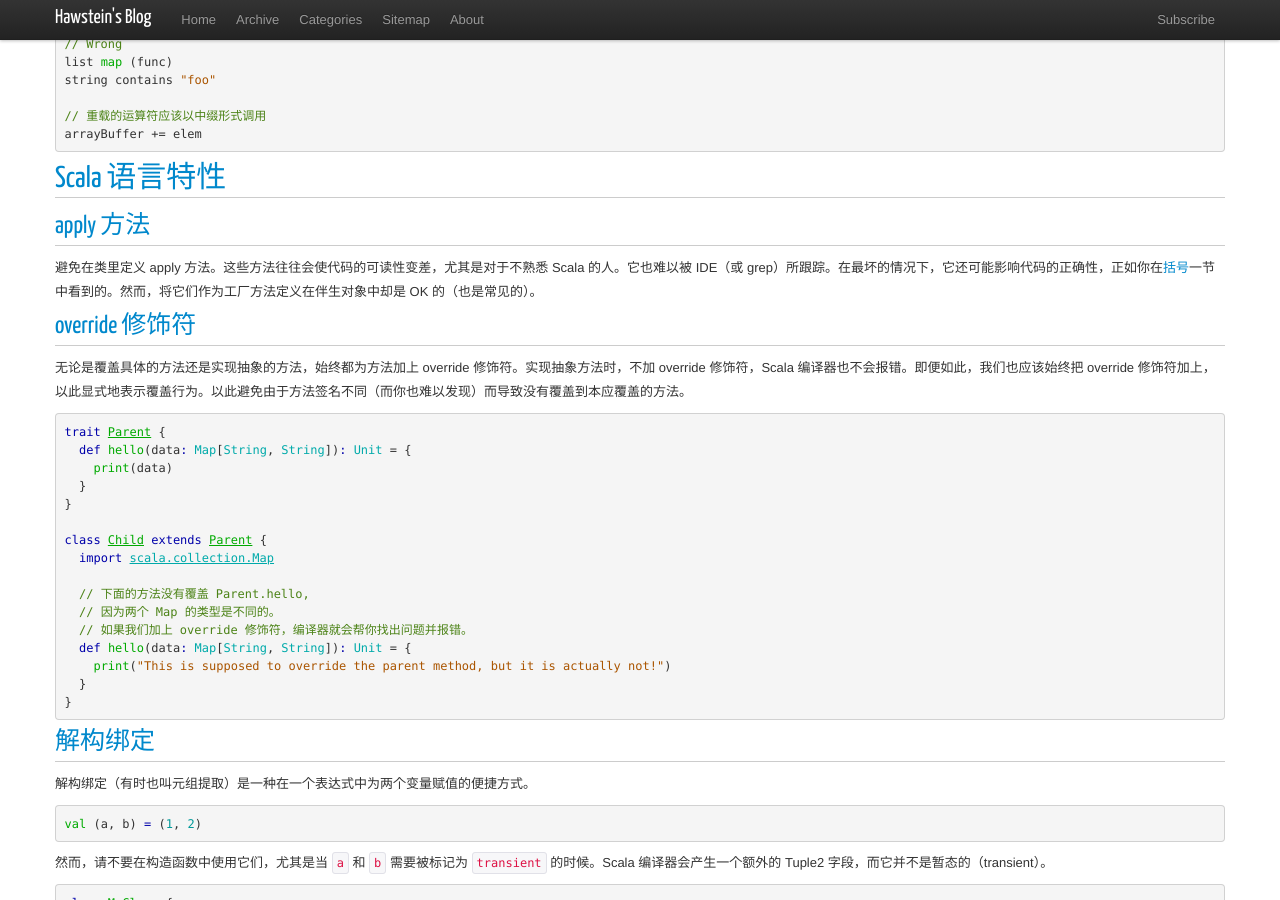
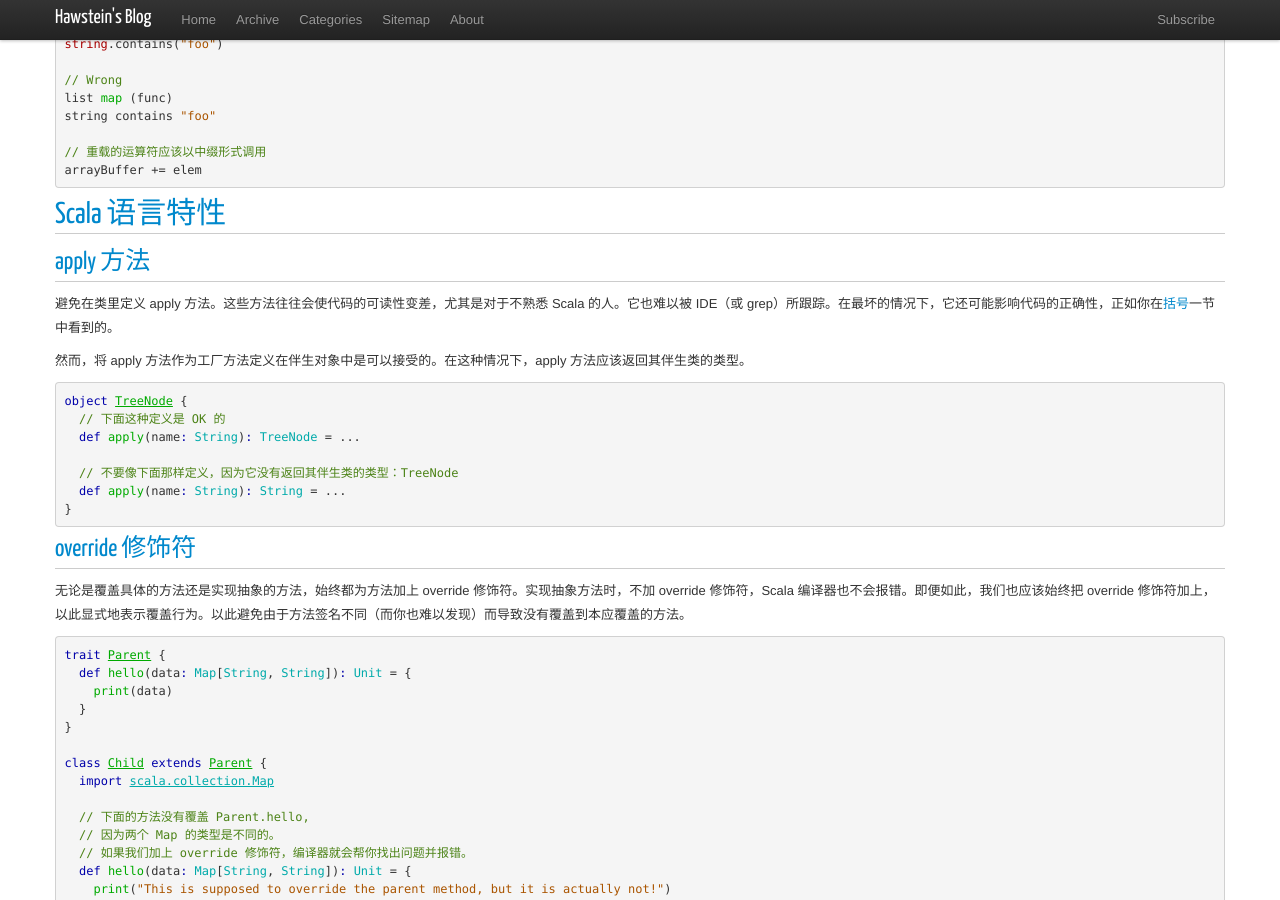
Before and after one commit to Hawstein/hawstein.github.com, a Jekyll site: the page built from _posts/2015/2015-11-17-databricks-scala-guide.md, in a window 1280 px wide and 900 px high, scrolled down 5607 px. Built offline with Jekyll 4.4.1, drawn with Linux system fonts in a browser that asks for light colours; nearby versions of some CDN libraries; Markdown is read by kramdown in place of the engine named in the settings; comment, search, counter and statistics services are not loaded; some of the changed text lies outside the part shown.

Commit message:
update databricks-scala-guide

````diff
--- a/_posts/2015/2015-11-17-databricks-scala-guide.md
+++ b/_posts/2015/2015-11-17-databricks-scala-guide.md
@@ -73,10 +73,11 @@ Scala 是一种强大到令人难以置信的多范式编程语言。我们总
     - [优先使用 URI 而非 URL](#misc_uri_url)
 
 ## <a name='history'>文档历史</a>
-- 2015-03-16: 最初版本
-- 2015-05-25: 增加 [override 修饰符](#override_modifier) 一节
-- 2015-08-23: 把一些规则的严重程度从「不要」降级到「避免」
-
+- 2015-03-16: 最初版本。
+- 2015-05-25: 增加 [override 修饰符](#override_modifier) 一节。
+- 2015-08-23: 把一些规则的严重程度从「不要」降级到「避免」。
+- 2015-11-17: 更新 [apply 方法](#apply_method) 一节：伴生对象中的 apply 方法应该返回其伴生类。
+- 2015-11-17: 该指南被翻译成[中文](README-ZH.md)，由 [Hawstein](https://github.com/Hawstein) 进行维护，中文文档并不保证总是与原文档一样处于最新版本。
 
 ## <a name='syntactic'>语法风格</a>
 
@@ -224,7 +225,7 @@ Scala 是一种强大到令人难以置信的多范式编程语言。我们总
 
   ```scala
   class Foo {
-    def apply(): Int
+    def apply(args: String*): Int
   }
 
   class Bar {
@@ -395,7 +396,19 @@ arrayBuffer += elem
 
 ### <a name='apply_method'>apply 方法</a>
 
-避免在类里定义 apply 方法。这些方法往往会使代码的可读性变差，尤其是对于不熟悉 Scala 的人。它也难以被 IDE（或 grep）所跟踪。在最坏的情况下，它还可能影响代码的正确性，正如你在[括号](#parentheses)一节中看到的。然而，将它们作为工厂方法定义在伴生对象中却是 OK 的（也是常见的）。
+避免在类里定义 apply 方法。这些方法往往会使代码的可读性变差，尤其是对于不熟悉 Scala 的人。它也难以被 IDE（或 grep）所跟踪。在最坏的情况下，它还可能影响代码的正确性，正如你在[括号](#parentheses)一节中看到的。
+
+然而，将 apply 方法作为工厂方法定义在伴生对象中是可以接受的。在这种情况下，apply 方法应该返回其伴生类的类型。
+
+```scala
+object TreeNode {
+  // 下面这种定义是 OK 的
+  def apply(name: String): TreeNode = ...
+
+  // 不要像下面那样定义，因为它没有返回其伴生类的类型：TreeNode
+  def apply(name: String): String = ...
+}
+```
 
 
 ### <A name='override_modifier'>override 修饰符</a>
````
